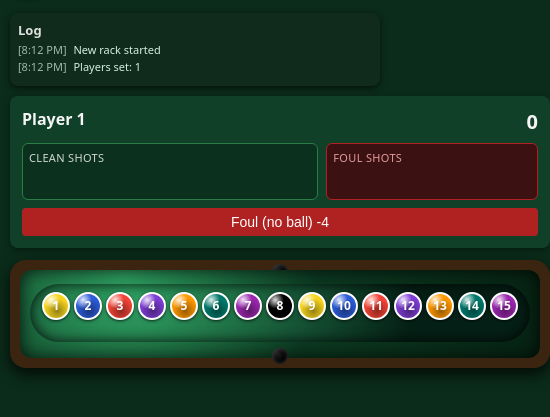
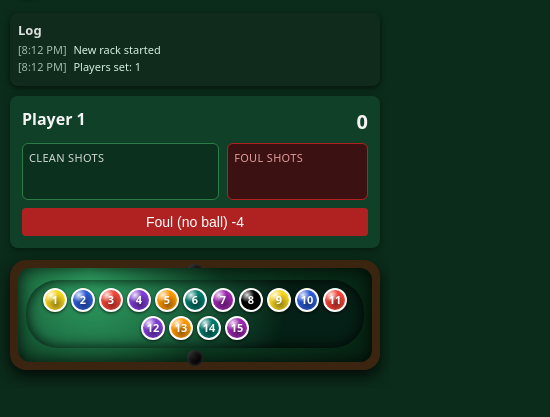
Before and after one commit to arkanxsga/billiard-61, a plain HTML site: page index.html in a window 390 px wide. Both pictures are taken after a click on the button "1 Player". Shown: the part 45-462 px from the top of the page, 550 px wide, since content can reach past the window. Drawn offline with Linux system fonts and the light colour scheme.

Commit message:
Enhance CSS for responsive design on small screens
Added responsive styles for small screens and adjusted layout for table and rack elements.

```diff
--- a/assets/css/main.css
+++ b/assets/css/main.css
@@ -522,3 +522,47 @@ button:hover {
     font-size: 16px;
   }
 }
+/* --- Prevent any accidental horizontal scroll --- */
+html, body {
+  width: 100%;
+  overflow-x: hidden;
+}
+
+/* --- Make the table/rack truly fit on small screens --- */
+@media (max-width: 600px) {
+  .table {
+    padding: 8px;
+  }
+
+  .table-inner {
+    padding: 12px 8px 14px;
+  }
+
+  /* Let the rack area grow instead of forcing one row */
+  .rack-track {
+    max-width: 100%;
+    height: auto;          /* was fixed height */
+    padding: 8px 10px;     /* tighter padding */
+  }
+
+  /* KEY FIX: allow wrapping so 15 balls don't overflow */
+  .rack {
+    justify-content: center; /* instead of flex-end */
+    flex-wrap: wrap;
+    gap: 6px;
+  }
+}
+
+@media (max-width: 420px) {
+  /* Make balls smaller on very small phones */
+  .ball {
+    width: 24px;
+    height: 24px;
+    font-size: 11px;
+    border-width: 2px;
+  }
+
+  .rack {
+    gap: 4px;
+  }
+}
```
